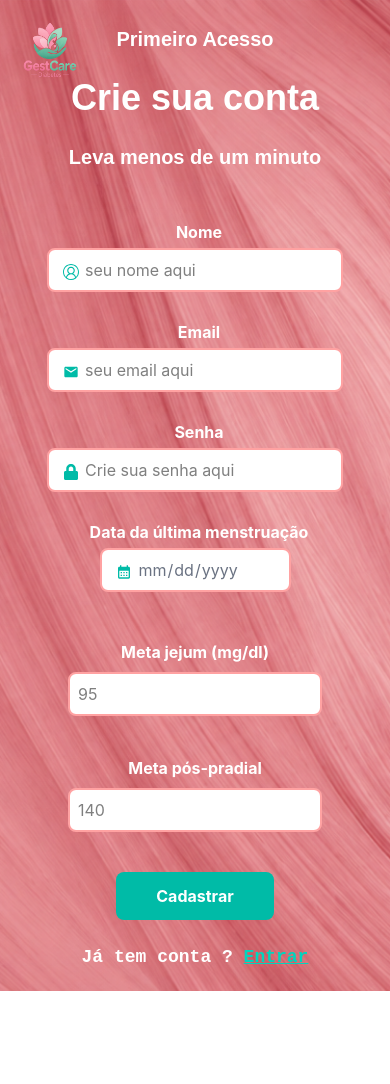
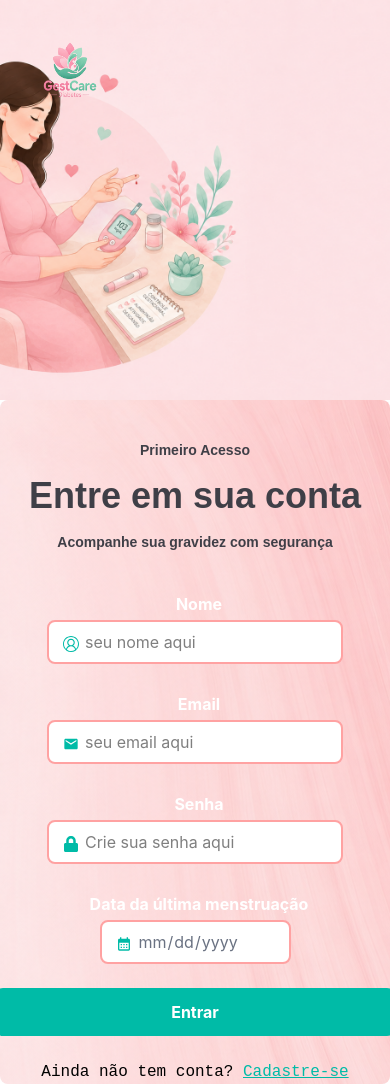
Before and after one commit to Alef-A-Santos/Gestcare, a React (Vite) app in the folder src/frontend/: page / in a window 390 px wide. Before the commit the page ends 991 px from the top, so only its background shows below. Built offline with nearby package versions, Linux system fonts and the light colour scheme.

Commit message:
Tela responsiva e com Rota

```diff
--- a/src/frontend/package.json
+++ b/src/frontend/package.json
@@ -14,6 +14,7 @@
     "react": "^19.2.8",
     "react-dom": "^19.2.8",
     "react-icons": "^5.7.0",
+    "react-router-dom": "^7.18.3",
     "tailwindcss": "^4.3.3"
   },
   "devDependencies": {
--- a/src/frontend/src/App.jsx
+++ b/src/frontend/src/App.jsx
@@ -1,13 +1,13 @@
-// import Home from "./pages/Home";
+import {Routes, Route} from 'react-router-dom';
+import Home from "./pages/Home";
 import Cadastro from "./pages/Cadastro";
 
 function App() {
   return (
-    <div >
-      {/* <Home/> */}
-      <Cadastro/>
-
-    </div>
+      <Routes>
+        <Route path= "/" element={<Home/>}/>
+        <Route path= "/Cadastro" element={<Cadastro/>}/>
+      </Routes>
   )
 }
 
--- a/src/frontend/src/components/InputsCadastro.jsx
+++ b/src/frontend/src/components/InputsCadastro.jsx
@@ -17,11 +17,11 @@ function InputHome() {
           tipoDado="text"
           placeName="seu nome aqui"
           icone={<VscAccount className="absolute text-teal-500 m-4 " />}
-          className="border-2 p-2 rounded-lg bg-white border-red-300 w-full sm:w-100 outline-none focus:border-red-400 focus:border-2 text-start  text-grey-300 pl-9"
+          className="border-2 p-2 rounded-lg bg-white border-red-300 w-full sm:w-96 outline-none focus:border-red-400 focus:border-2 text-start  text-grey-300 pl-9"
         />
       </div>
 
-      <div className="w-100 flex flex-col justify-center lg:justify-start items-center">
+      <div className="w-96 flex flex-col justify-center lg:justify-start items-center">
         <Labels
           desc="Email"
           className="text-white font-bold flex justify-start items-center m-1 pl-2"
@@ -30,11 +30,11 @@ function InputHome() {
           tipoDado="Email"
           placeName="seu email aqui"
           icone={<MdEmail className="absolute  text-teal-500 m-4" />}
-          className="border-2 p-2 rounded-lg bg-white border-red-300 w-full sm:w-100 outline-none focus:border-red-400 focus:border-2 text-start text-grey-300 pl-9"
+          className="border-2 p-2 rounded-lg bg-white border-red-300 w-full sm:w-96 outline-none focus:border-red-400 focus:border-2 text-start text-grey-300 pl-9"
         />
       </div>
 
-      <div className=" w-100 flex flex-col justify-center lg:justify-start items-center">
+      <div className=" w-96 flex flex-col justify-center lg:justify-start items-center">
         <Labels
           desc="Senha"
           className="text-white font-bold sm:text-center flex justify-start items-center m-1 pl-2"
@@ -43,11 +43,11 @@ function InputHome() {
           tipoDado="passWord"
           placeName="Crie sua senha aqui"
           icone={<FaLock className="absolute  text-teal-500 m-4" />}
-          className="border-2 p-2 text-start rounded-lg bg-white border-red-300 w-full sm:w-100 outline-none focus:border-red-400 focus:border-2 text-grey-300 pl-9"
+          className="border-2 p-2 text-start rounded-lg bg-white border-red-300 w-full sm:w-96 outline-none focus:border-red-400 focus:border-2 text-grey-300 pl-9"
         />
       </div>
 
-      <div className="w-100 flex flex-col justify-center lg:justify-start items-center">
+      <div className="w-96 flex flex-col justify-center lg:justify-start items-center">
         <Labels
           desc="Data da última menstruação"
           className="text-white font-bold m-1 flex justify-start items-center pl-2 mb-1"
@@ -58,7 +58,7 @@ function InputHome() {
           icone={
             <MdCalendarMonth className="absolute text-teal-500 m-4 text-end" />
           }
-          className="border-2 p-2 text-start rounded-lg bg-white border-red-300 w-full sm:w-100 outline-none  focus:border-red-400  focus:border-2    text-gray-500   pl-9 [&::-webkit-calendar-picker-indicator]:opacity-0 [&::-webkit-calendar-picker-indicator]:cursor-pointer"
+          className="border-2 p-2 text-start rounded-lg bg-white border-red-300 w-full sm:w-96 outline-none  focus:border-red-400  focus:border-2    text-gray-500   pl-9 [&::-webkit-calendar-picker-indicator]:opacity-0 [&::-webkit-calendar-picker-indicator]:cursor-pointer"
         />
       </div>
     </div>
--- a/src/frontend/src/main.jsx
+++ b/src/frontend/src/main.jsx
@@ -1,10 +1,13 @@
 import { StrictMode } from 'react'
 import { createRoot } from 'react-dom/client'
+import { BrowserRouter } from 'react-router-dom'
 import App from './App.jsx'
-import '../style.css'
+
 
 createRoot(document.getElementById('root')).render(
   <StrictMode>
+<BrowserRouter>
     <App />
+</BrowserRouter>
   </StrictMode>,
 )
--- a/src/frontend/src/pages/Cadastro.jsx
+++ b/src/frontend/src/pages/Cadastro.jsx
@@ -5,6 +5,8 @@ import fundo from "../assets/imagem/fotoDireito.png";
 import fundoForm from "../assets/imagem/fotoMelhoradaGestCare.png";
 import Inputs from "../components/Inputs";
 import Labels from "../components/Labels";
+import { Link } from 'react-router-dom';
+
 
 function Cadastro() {
   return (
@@ -13,7 +15,7 @@ function Cadastro() {
         <div className="min-h-screen flex flex-col md:flex-row relative overflow-x-hidden">
           {/* LADO ESQUERDO */}
           <div className="flex w-20 h-20  absolute m-5 md:w-full ">
-            <Logo img="src\assets\logos\logo-1.png" alt="Logo" />
+            <Logo img="src\assets\logos\logo_rosa.png" alt="Logo" />
           </div>
 
           <div
@@ -59,13 +61,13 @@ function Cadastro() {
               />
 
               <div className="text-center font-mono">
-                <h3 className="text-[18px]">
-                  <b className="text-white">
-                    Já tem conta ?{" "}
-                    <a className="underline text-teal-400 font-bold" href="#">
-                      <b className=" hover:text-teal-200 transition duration-300">Entrar</b>
-                    </a>
+                <h3 className="text-[22px]">
+                  <b className="text-white font-body">
+                       Já tem conta ?{" "}
                   </b>
+                  <Link className="underline text-teal-400 font bold" to="/">
+                   <b className="hover:text-teal-200 transition duration-300 font-body">Entrar</b>
+                  </Link>
                 </h3>
 
               </div>
--- a/src/frontend/src/pages/Home.jsx
+++ b/src/frontend/src/pages/Home.jsx
@@ -1,8 +1,9 @@
 import Botao from "../components/Botao";
 import InputCadastro from "../components/InputsCadastro";
 import Logo from "../Components/Logo";
-import fundo from "../assets/imagem/fundo2.png";
+import fundo from "../assets/imagem/fotoDireito.png";
 import fundoForm from "../assets/imagem/FundoRosa.png";
+import { Link } from 'react-router-dom';
 
 function Home() {
   return (
@@ -22,7 +23,7 @@ function Home() {
         {/* LADO DIREITO */}
 
         <main
-          className="w-full md:w-2/5 h-screen flex items-center justify-center px-6"
+          className="w-full md:w-2/5 h-screen flex items-center justify-center px-6 rounded-lg"
           style={{ backgroundImage: `url("${fundoForm}")` }}
         >
           <div className="w-full max-w-sm flex flex-col gap-4 justify-center items-center">
@@ -47,9 +48,7 @@ function Home() {
             <div className="text-center font-mono">
               <p>
                 Ainda não tem conta?{" "}
-                <a className="underline text-teal-500 font-bold" href="#">
-                  Cadastre-se
-                </a>
+               <Link className="underline text-teal-500 font bold" to="/Cadastro">Cadastre-se</Link>
               </p>
             </div>
           </div>
```
Also changed, not shown: src/frontend/src/assets/logos/lightGestCareLogo.png (added), 1 other file (tests, documents, lock files or other folders).
